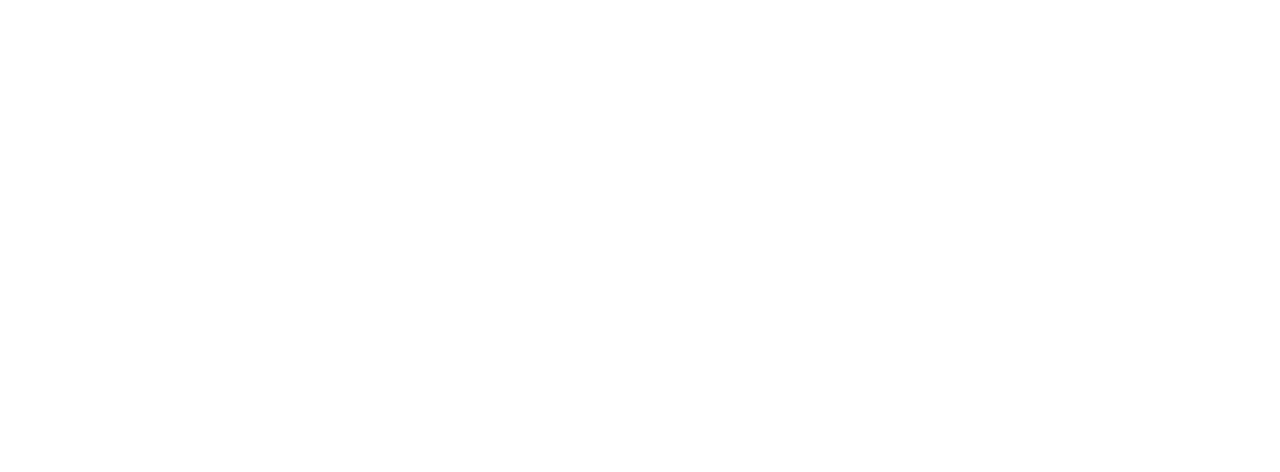
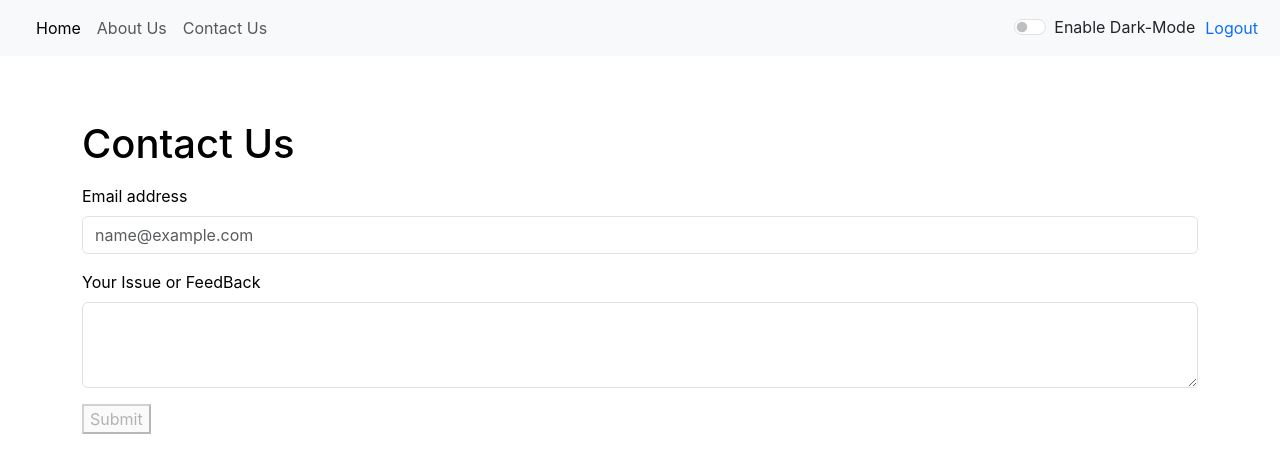
Before and after one commit to Oopschinmay/Optimus, a React (Create React App) app: page /ContactMe in a window 1280 px wide. Before the commit this address had no page. Shown: the top 472 px of the page. Built offline with nearby package versions, Linux system fonts and the light colour scheme.

Commit message:
Assignment2

```diff
--- a/src/App.js
+++ b/src/App.js
@@ -7,6 +7,7 @@
 import { useState } from 'react';
 import Alert from './components/Alert';
 import { BrowserRouter as Router, Routes, Route } from 'react-router-dom';
+import ContactMe from './components/ContactMe';
 
 
 
@@ -42,15 +43,17 @@
       <Router>
         {/*<Navbar title="TextUtils" mode={mode} toggleStyle={toggleStyle} />*/}
         <Routes>
-          <Route exact path='/Main' element={<Navbar title="Textlyzes" mode={mode} toggleStyle={toggleStyle} />} />
+          <Route exact path='/main' element={<Navbar title="Textlyzes" mode={mode} toggleStyle={toggleStyle} />} />
           <Route exact path='/AboutUs' element={<Navbar title="Textlyzes" mode={mode} toggleStyle={toggleStyle} />} />
+          <Route exact path='/ContactMe' element={<Navbar title="Textlyzes" mode={mode} toggleStyle={toggleStyle} />} />
         </Routes>
         <Alert alert={alert} />
         <div className="container my-4">
           <Routes>
             <Route exact path='/' element={<Login />} />
-            {<Route exact path='/AboutUs' element={<AboutUs mode={mode}></AboutUs>} />}
-            <Route exact path='/Main' element={<TextForm showAlert={showAlert} heading="Enter the text to analyze below: " mode={mode}></TextForm>} />
+            <Route exact path='/ContactMe' element={<ContactMe mode={mode}></ContactMe>} />
+            <Route exact path='/AboutUs' element={<AboutUs mode={mode}></AboutUs>} />
+            <Route exact path='/main' element={<TextForm showAlert={showAlert} heading="Enter the text to analyze below: " mode={mode}></TextForm>} />
           </Routes>
         </div>
       </Router>
--- /dev/null
+++ b/src/components/ContactMe.js
@@ -0,0 +1,52 @@
+import React, { useState } from 'react'
+
+export default function ContactMe(props) {
+
+    const [email, setEmail] = useState('');
+    const [txt, setTxt] = useState('');
+    const [isButtonDisabled, setIsButtonDisabled] = useState(true);
+
+    const handleEmailChange = (event) => {
+        setEmail(event.target.value);
+        validateForm();
+    };
+
+    const handleText = (event) => {
+        setTxt(event.target.value);
+        validateForm();
+    }
+
+    const validateForm = () => {
+        if (email.length > 0 && txt.length > 0) {
+            setIsButtonDisabled(false);
+        } else {
+            setIsButtonDisabled(true);
+        }
+    };
+
+
+
+    const handleSubmit = () => {
+        const text = document.getElementById("exampleFormControlTextarea1");
+        console.log(text.value);
+        let newTxt = '';
+        setTxt(newTxt);
+        showAlert("Copied to clipboard!!", "success");
+    }
+    return (
+        <>
+            <div>
+                <h1 className='mb-3' style={{ backgroundColor: props.mode === 'light' ? 'white' : '#202122', color: props.mode === 'dark' ? 'white' : 'black' }}>Contact Us</h1>
+                <div className="mb-3" style={{ backgroundColor: props.mode === 'light' ? 'white' : '#202122', color: props.mode === 'dark' ? 'white' : 'black' }}>
+                    <label htmlFor="exampleFormControlInput1" className="form-label">Email address</label>
+                    <input type="email" className="form-control" id="exampleFormControlInput1" value={email} onChange={handleEmailChange} placeholder="name@example.com" />
+                </div>
+                <div className="mb-3" style={{ backgroundColor: props.mode === 'light' ? 'white' : '#202122', color: props.mode === 'dark' ? 'white' : 'black' }}>
+                    <label htmlFor="exampleFormControlTextarea1" className="form-label">Your Issue or FeedBack</label>
+                    <textarea className="form-control" id="exampleFormControlTextarea1" value={txt} onChange={handleText} rows="3"></textarea>
+                </div>
+                <button onClick={handleSubmit} disabled={isButtonDisabled} >Submit</button>
+            </div>
+        </>
+    )
+}
--- a/src/components/Login.js
+++ b/src/components/Login.js
@@ -39,7 +39,7 @@
                     <div id="passwordHelpBlock" className="form-text">
                         Your password must be 8-20 characters long, contain letters and numbers, and must not contain spaces, special characters, or emoji.
                     </div>
-                    <Link className='btnx' to="/Main"><button type="submit" disabled={isButtonDisabled}> Submit </button>
+                    <Link className='btnx' to="/main"><button type="submit" disabled={isButtonDisabled}> Submit </button>
                     </Link>
                 </form>
             </div >
--- a/src/components/Navbar.js
+++ b/src/components/Navbar.js
@@ -23,21 +23,13 @@
                     <div className="collapse navbar-collapse" id="navbarSupportedContent">
                         <ul className="navbar-nav me-auto mb-2 mb-lg-0">
                             <li className="nav-item">
-                                <Link className="nav-link active" aria-current="page" to="/Main">Home</Link>
+                                <Link className="nav-link active" aria-current="page" to="/main">Home</Link>
                             </li>
                             <li className="nav-item">
-                                <Link className="nav-link" to="/AboutUs">AboutUs</Link>
+                                <Link className="nav-link" to="/AboutUs">About Us</Link>
                             </li>
-                            <li className="nav-item dropdown">
-                                <a className="nav-link dropdown-toggle" href="#" role="button" data-bs-toggle="dropdown" aria-expanded="false">
-                                    Dropdown
-                                </a>
-                                <ul className="dropdown-menu">
-                                    <li><a className="dropdown-item" href="#">Action</a></li>
-                                    <li><a className="dropdown-item" href="#">Another action</a></li>
-                                    <li><hr className="dropdown-divider" /></li>
-                                    <li><a className="dropdown-item" href="#">Something else here</a></li>
-                                </ul>
+                            <li className="nav-item">
+                                <Link className="nav-link" to="/ContactMe">Contact Us</Link>
                             </li>
                         </ul>
                         <div>
```
